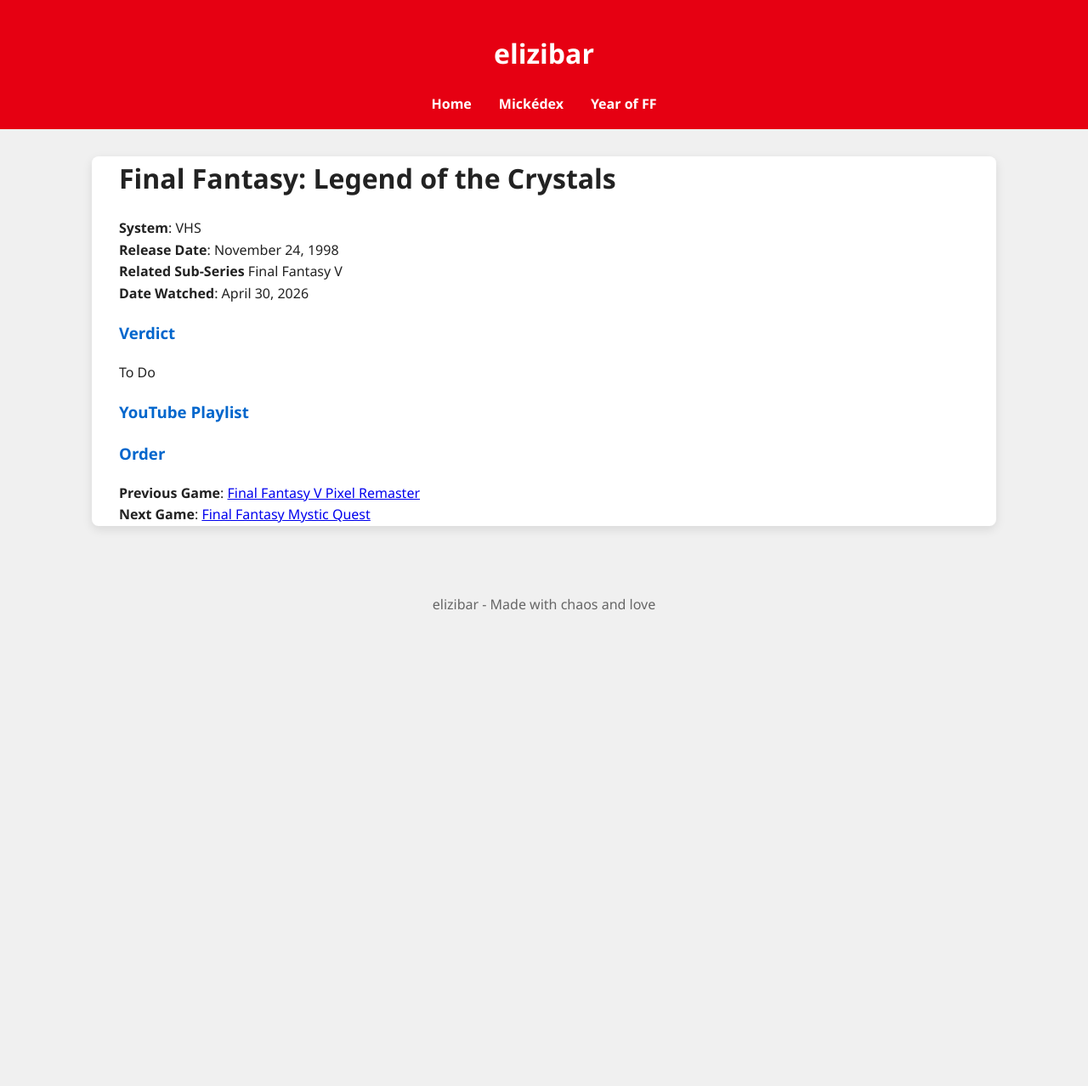
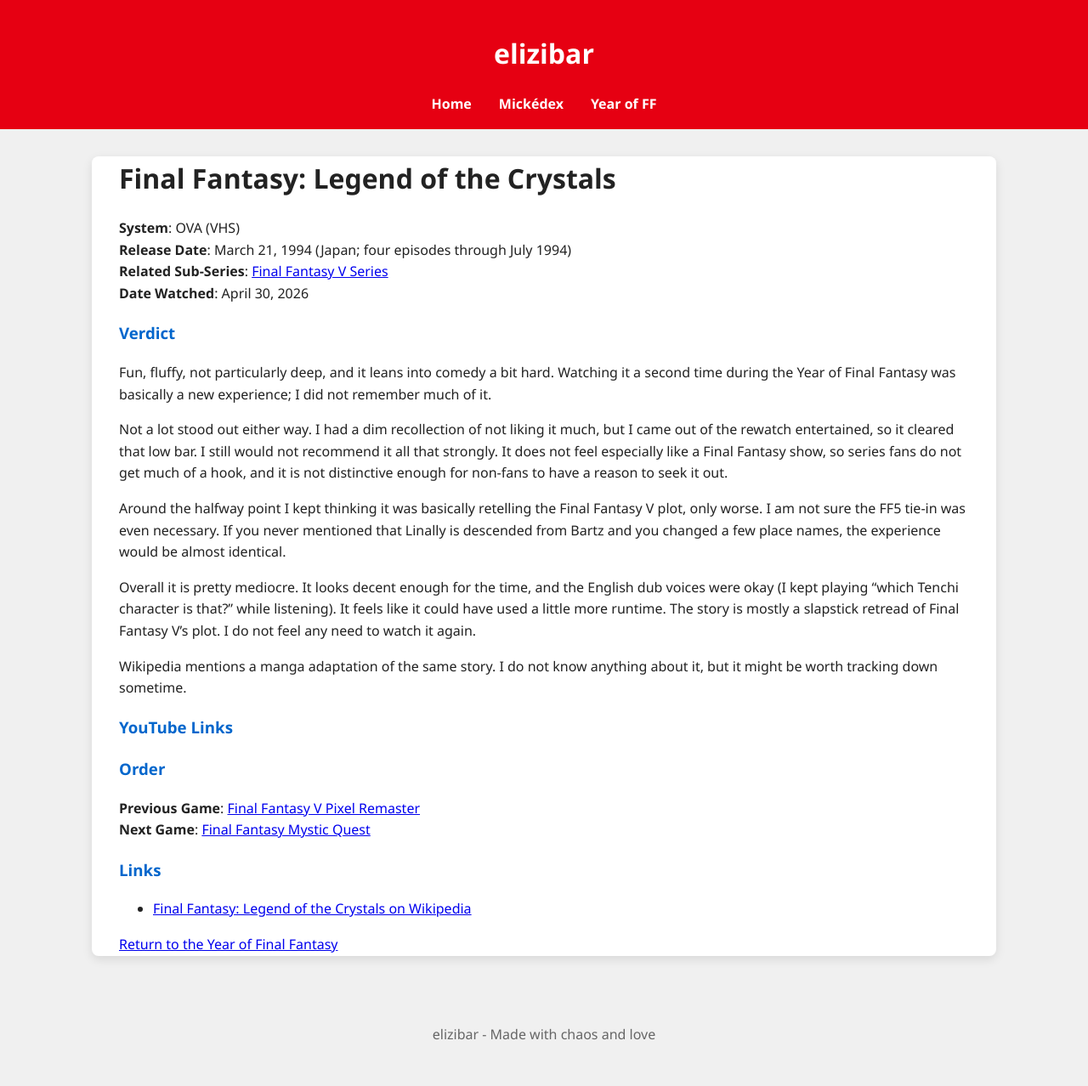
Before and after one commit to elizibar/elizibar.github.io, a Jekyll site: the page built from yearoffinalfantasy/FF5/ff5loc.md, in a window 1280 px wide. Shown: the whole page at 85% size. Built offline with Jekyll 4.4.1, drawn with Linux system fonts in a browser that asks for light colours; our own code applies the rules of GitHub Pages for plain Markdown files; before the commit the page ends 900 px from its top, so only the background shows below that.

Commit message:
Update ff5loc.md

```diff
--- a/yearoffinalfantasy/FF5/ff5loc.md
+++ b/yearoffinalfantasy/FF5/ff5loc.md
@@ -1,21 +1,36 @@
 ---
-title: Final Fantasy Legend of the Crystals
+title: Final Fantasy: Legend of the Crystals
 layout: default
 permalink: /yearoffinalfantasy/ff5loc/
 ---
 
 # Final Fantasy: Legend of the Crystals
 
-**System**:  VHS
-**Release Date**:  November 24, 1998
-**Related Sub-Series**  Final Fantasy V
-**Date Watched**:  April 30, 2026
+**System**: OVA (VHS)
+**Release Date**: March 21, 1994 (Japan; four episodes through July 1994)
+**Related Sub-Series**: [Final Fantasy V Series](/yearoffinalfantasy/ff5series/)
+**Date Watched**: April 30, 2026
 
 ### Verdict
-To Do
 
-### YouTube Playlist
+Fun, fluffy, not particularly deep, and it leans into comedy a bit hard. Watching it a second time during the Year of Final Fantasy was basically a new experience; I did not remember much of it.
+
+Not a lot stood out either way. I had a dim recollection of not liking it much, but I came out of the rewatch entertained, so it cleared that low bar. I still would not recommend it all that strongly. It does not feel especially like a Final Fantasy show, so series fans do not get much of a hook, and it is not distinctive enough for non-fans to have a reason to seek it out.
+
+Around the halfway point I kept thinking it was basically retelling the Final Fantasy V plot, only worse. I am not sure the FF5 tie-in was even necessary. If you never mentioned that Linally is descended from Bartz and you changed a few place names, the experience would be almost identical.
+
+Overall it is pretty mediocre. It looks decent enough for the time, and the English dub voices were okay (I kept playing "which Tenchi character is that?" while listening). It feels like it could have used a little more runtime. The story is mostly a slapstick retread of Final Fantasy V’s plot. I do not feel any need to watch it again.
+
+Wikipedia mentions a manga adaptation of the same story. I do not know anything about it, but it might be worth tracking down sometime.
+
+### YouTube Links
 
 ### Order
-**Previous Game**:  [Final Fantasy V Pixel Remaster](/yearoffinalfantasy/ff5pr/)
-**Next Game**:  [Final Fantasy Mystic Quest](/yearoffinalfantasy/ffmq/)
+**Previous Game**: [Final Fantasy V Pixel Remaster](/yearoffinalfantasy/ff5pr/)
+**Next Game**: [Final Fantasy Mystic Quest](/yearoffinalfantasy/ffmq/)
+
+### Links
+
+- [Final Fantasy: Legend of the Crystals on Wikipedia](https://en.wikipedia.org/wiki/Final_Fantasy:_Legend_of_the_Crystals)
+
+[Return to the Year of Final Fantasy](/yearoffinalfantasy/)
```
